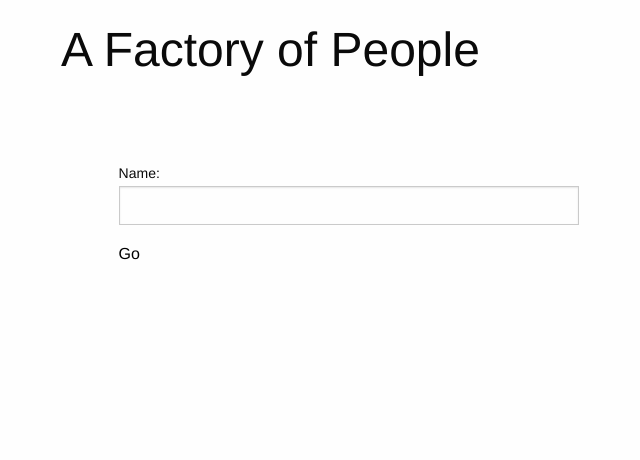
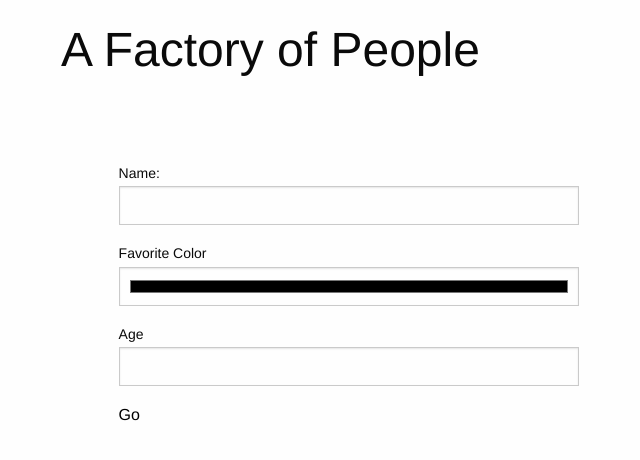
Before and after one commit to lrbn/people-factory, a plain HTML site: page index.html in a window 1280 px wide. Shown: the whole page, without its empty margins (3-643 px from the left). Drawn offline with nearby package versions, Linux system fonts and the light colour scheme.

Commit message:
Add more form elements

```diff
--- a/index.html
+++ b/index.html
@@ -23,6 +23,15 @@
             <label for="personName">Name:</label>
             <input type="text" name="personName">
           </p>
+          <p>
+            <label for="favoriteColor">Favorite Color</label>
+            <input type="color" name="favoriteColor">
+          </p>
+          <!--p>label+input-->
+          <p>
+            <label for="age">Age</label>
+            <input type="number" name="age">
+          </p>
           <!-- Add another input to the form. -->
           <!--<p>
             <label for="personHairColor">Hair Color:</label>
```
